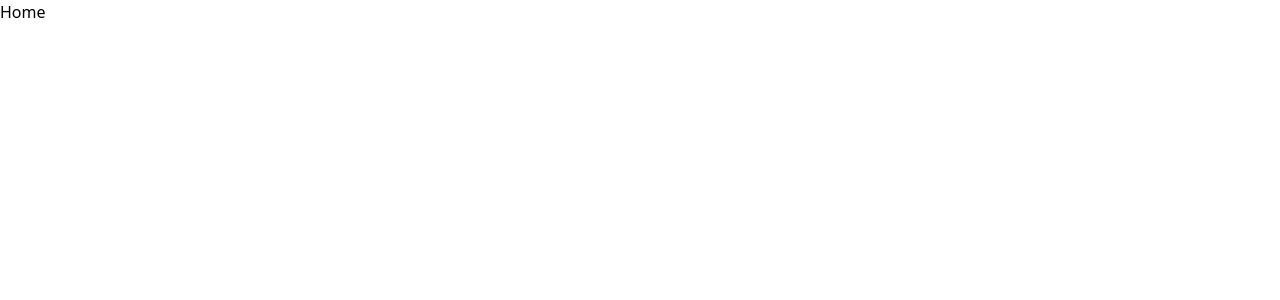
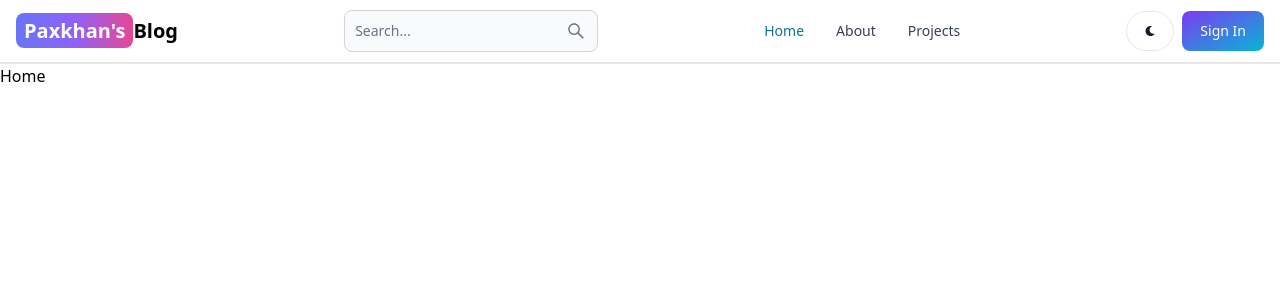
Before and after one commit to syhuh/mern-blog, a React (Vite) app in the folder client/: page / in a window 1280 px wide. Shown: the top 300 px of the page. Built offline with nearby package versions, Linux system fonts and the light colour scheme.

Commit message:
Create the header section

```diff
--- a/client/package.json
+++ b/client/package.json
@@ -10,8 +10,10 @@
     "preview": "vite preview"
   },
   "dependencies": {
+    "flowbite-react": "^0.7.2",
     "react": "^18.2.0",
     "react-dom": "^18.2.0",
+    "react-icons": "^5.0.1",
     "react-router-dom": "^6.21.3"
   },
   "devDependencies": {
--- a/client/src/App.jsx
+++ b/client/src/App.jsx
@@ -5,10 +5,12 @@
 import SignUp from "./pages/SignUp"; // Import the SignUp component
 import Dashboard from "./pages/Dashboard";
 import Projects from "./pages/Projects";
+import Header from "./components/Header";
 
 export default function App() {
   return (
     <BrowserRouter>
+      <Header />
       <Routes>
         <Route path="/" element={<Home />} />
         <Route path="/about" element={<About />} />
--- /dev/null
+++ b/client/src/components/Header.jsx
@@ -0,0 +1,55 @@
+import { Button, Navbar, TextInput } from "flowbite-react";
+import { Link, useLocation } from "react-router-dom";
+import { AiOutlineSearch } from "react-icons/ai";
+import { FaMoon } from "react-icons/fa";
+
+export default function Header() {
+  const path = useLocation().pathname;
+  console.log(path);
+
+  return (
+    <Navbar className="border-b-2">
+      <Link
+        to="/"
+        className="self-center whitespace-nowrap text-sm sm:text-xl font-semibold dark:text-white"
+      >
+        <span className="px-2 py-1 bg-gradient-to-r from-indigo-500 via-purple-500 to-pink-500 rounded-lg text-white">
+          Paxkhan's
+        </span>
+        Blog
+      </Link>
+      <form>
+        <TextInput
+          type="text"
+          placeholder="Search..."
+          rightIcon={AiOutlineSearch}
+          className="hidden lg:inline-block"
+        />
+      </form>
+      <Button className="w-12 h-10 lg:hidden" color="gray" pill>
+        <AiOutlineSearch />
+      </Button>
+      <div className="flex gap-2 md:order-2">
+        <Button className="w-12 h-10 hidden sm:inline" color="gray" pill>
+          <FaMoon />
+        </Button>
+        <Link to="/sign-in">
+          <Button gradientDuoTone="purpleToBlue">Sign In</Button>
+        </Link>
+        <Navbar.Toggle />
+      </div>
+
+      <Navbar.Collapse>
+        <Navbar.Link active={path === "/"} as={"div"}>
+          <Link to="/">Home</Link>
+        </Navbar.Link>
+        <Navbar.Link active={path === "/about"} as={"div"}>
+          <Link to="/about">About</Link>
+        </Navbar.Link>
+        <Navbar.Link active={path === "/projects"} as={"div"}>
+          <Link to="/projects">Projects</Link>
+        </Navbar.Link>
+      </Navbar.Collapse>
+    </Navbar>
+  );
+}
--- a/client/tailwind.config.js
+++ b/client/tailwind.config.js
@@ -1,8 +1,12 @@
 /** @type {import('tailwindcss').Config} */
 export default {
-  content: ["./index.html", "./src/**/*.{js,ts,jsx,tsx}"],
+  content: [
+    "./index.html",
+    "./src/**/*.{js,ts,jsx,tsx}",
+    "node_modules/flowbite-react/lib/esm/**/*.js",
+  ],
   theme: {
     extend: {},
   },
-  plugins: [],
+  plugins: [require("flowbite/plugin")],
 };
```
Also changed, not shown: 2 other files (tests, documents, lock files or other folders).
